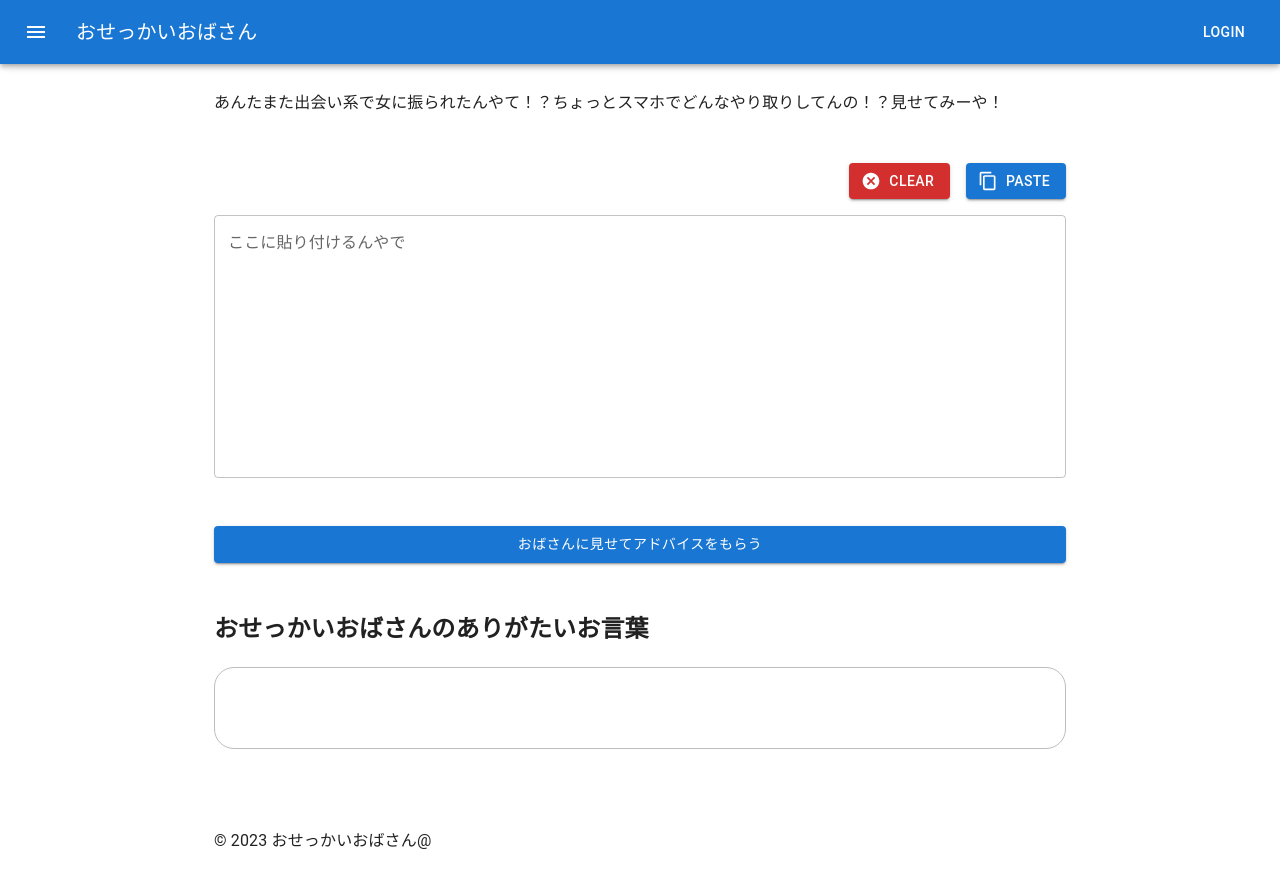
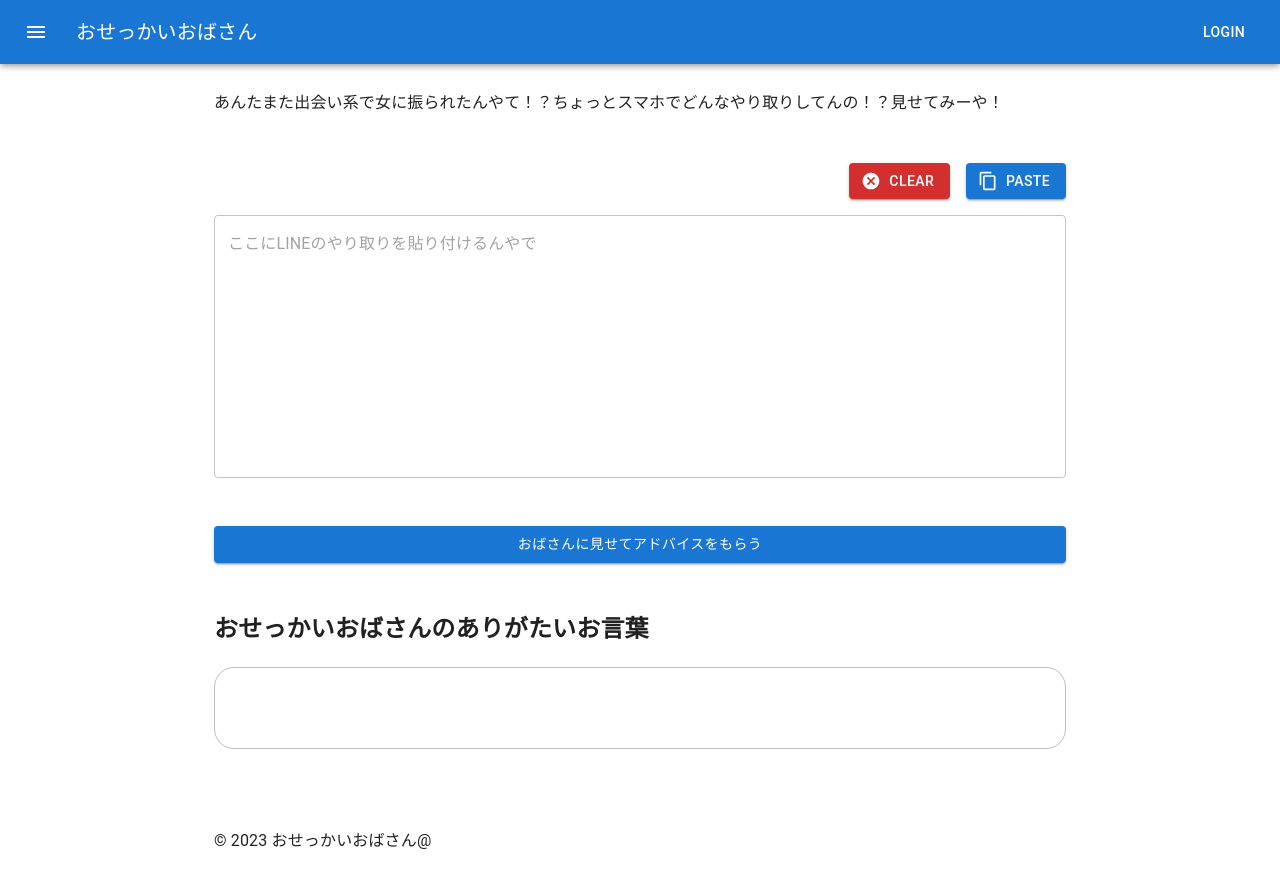
Before and after one commit to YasunariIguchi/nosy-aunty, a React (Create React App) app in the folder frontend/: page / in a window 1280 px wide. Built offline with nearby package versions, Linux system fonts and the light colour scheme; no server answers.

Commit message:
[change] テキスト入力欄のラベルを削除＆デバッグコード削除
TextFieldのlabelとplaceholderは似て非なるもの

```diff
--- a/frontend/src/components/ClearButton.js
+++ b/frontend/src/components/ClearButton.js
@@ -2,7 +2,6 @@ import { Button } from '@mui/material';
 import { Cancel } from '@mui/icons-material';
 export default function ClearButton({ inputTextRef }) {
   const handleClick = () => {
-    console.log(inputTextRef);
     inputTextRef.current.value = "";
   }
   return (
--- a/frontend/src/components/MainTextFiled.js
+++ b/frontend/src/components/MainTextFiled.js
@@ -3,9 +3,9 @@ import { forwardRef } from 'react';
 const MainTextField = forwardRef((props, ref) => (
     <TextField
       id="outlined-multiline-static"
-      label="ここに貼り付けるんやで"
       multiline
       fullWidth
+      placeholder={'ここにLINEのやり取りを貼り付けるんやで'}
       rows={10}
       inputRef={ref}
     />
```
